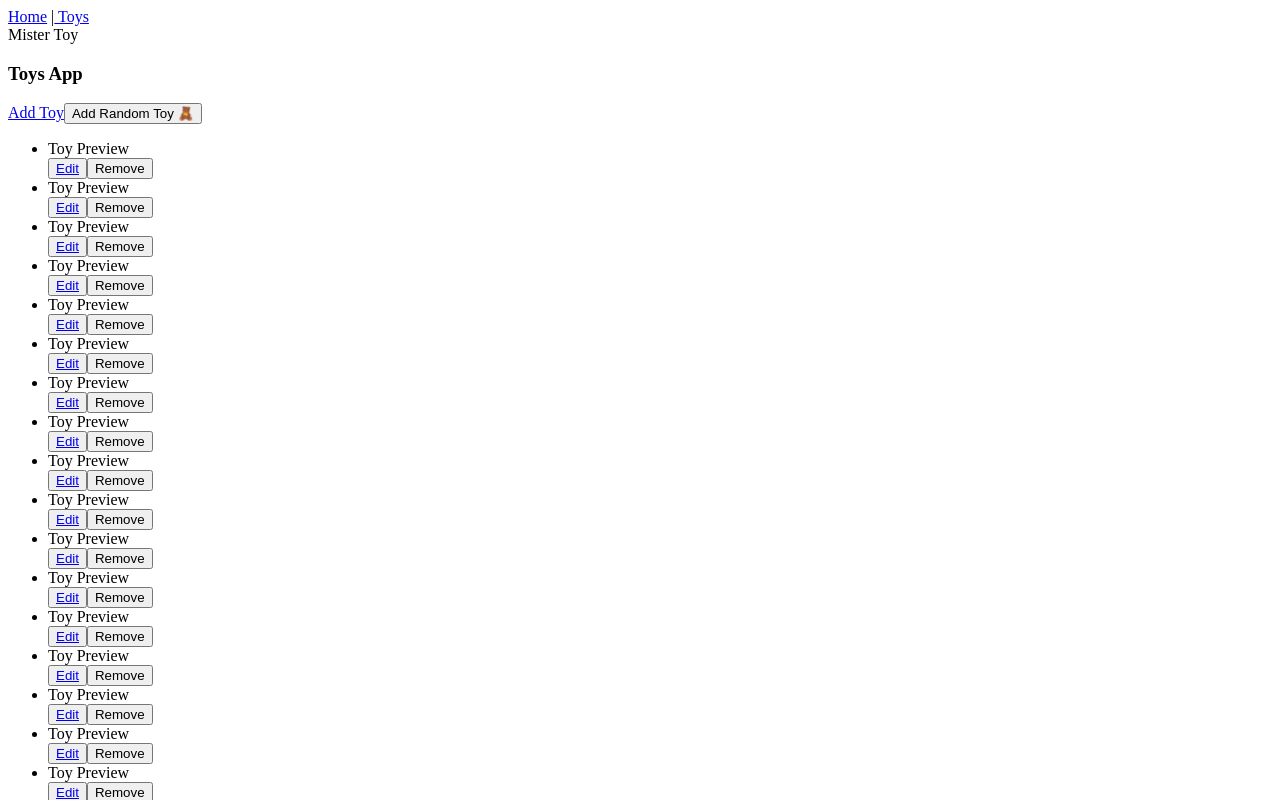
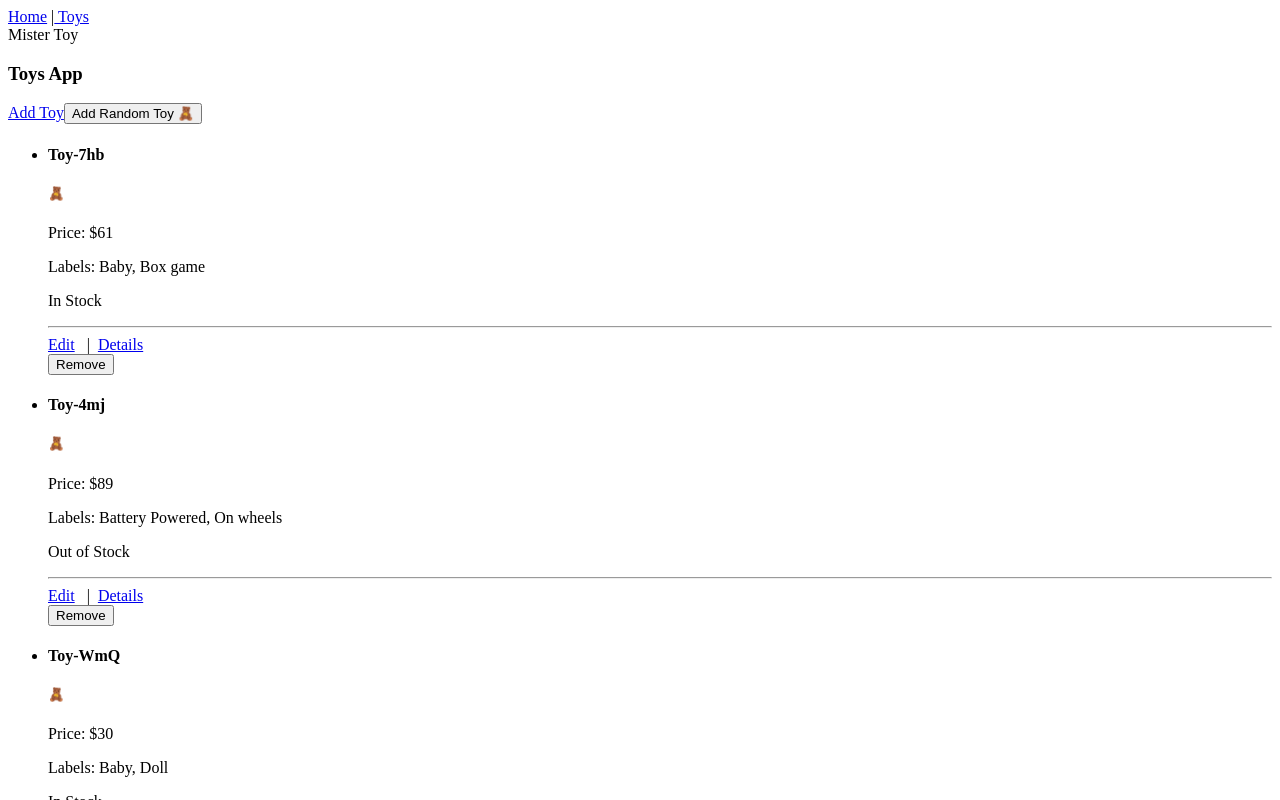
Before and after one commit to AmitBaruchh/MisterToy-Frontend, a React (Vite) app: page /toy in a window 1280 px wide. Shown: the top 800 px of the page. Built offline with nearby package versions, Linux system fonts and the light colour scheme.

Commit message:
Create ToyPreview component

```diff
--- a/src/cmps/ToyList.jsx
+++ b/src/cmps/ToyList.jsx
@@ -1,4 +1,3 @@
-import { Link } from 'react-router-dom'
 import { ToyPreview } from './ToyPreview'
 
 export function ToyList({ toys, onRemoveToy }) {
@@ -9,9 +8,6 @@ export function ToyList({ toys, onRemoveToy }) {
                     <li key={toy._id}>
                         <ToyPreview toy={toy} />
                         <div className="btn-container">
-                            <button>
-                                <Link to={`/toy/edit/${toy._id}`}>Edit</Link>
-                            </button>
                             <button onClick={() => onRemoveToy(toy._id)}>Remove</button>
                         </div>
                     </li>
--- a/src/cmps/ToyPreview.jsx
+++ b/src/cmps/ToyPreview.jsx
@@ -1,3 +1,20 @@
-export function ToyPreview() {
-    return <div>Toy Preview</div>
+import { Link } from 'react-router-dom'
+
+export function ToyPreview({ toy }) {
+    return (
+        <article>
+            <h4>{toy.name}</h4>
+            <h1>🧸</h1>
+            <p>
+                Price: <span>${toy.price.toLocaleString()}</span>
+            </p>
+            <p>
+                Labels: <span>{toy.labels.join(', ')}</span>
+            </p>
+            {toy.inStock ? <p>In Stock</p> : <p>Out of Stock</p>}
+            <hr />
+            <Link to={`/toy/edit/${toy._id}`}>Edit</Link> &nbsp; | &nbsp;
+            <Link to={`/toy/${toy._id}`}>Details</Link>
+        </article>
+    )
 }
--- a/src/services/toy.service.js
+++ b/src/services/toy.service.js
@@ -51,10 +51,11 @@ function getEmptyToy() {
 
 function getRandomToy() {
     return {
-        name: 'Toy-' + utilService.makeId(),
+        name: 'Toy-' + utilService.makeId(3),
         price: utilService.getRandomIntInclusive(10, 100),
         labels: _getRandomLabels(),
         inStock: Math.random() > 0.5,
+        _id: utilService.makeId(),
     }
 }
 
```
